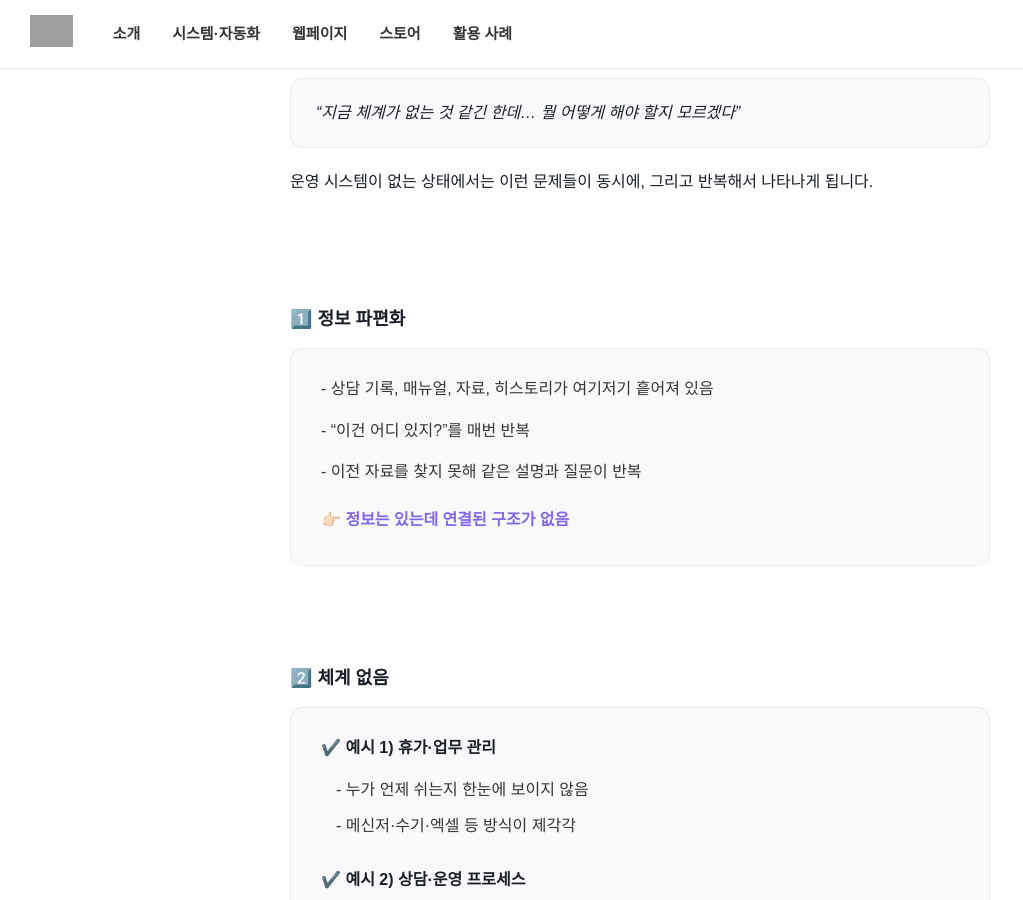
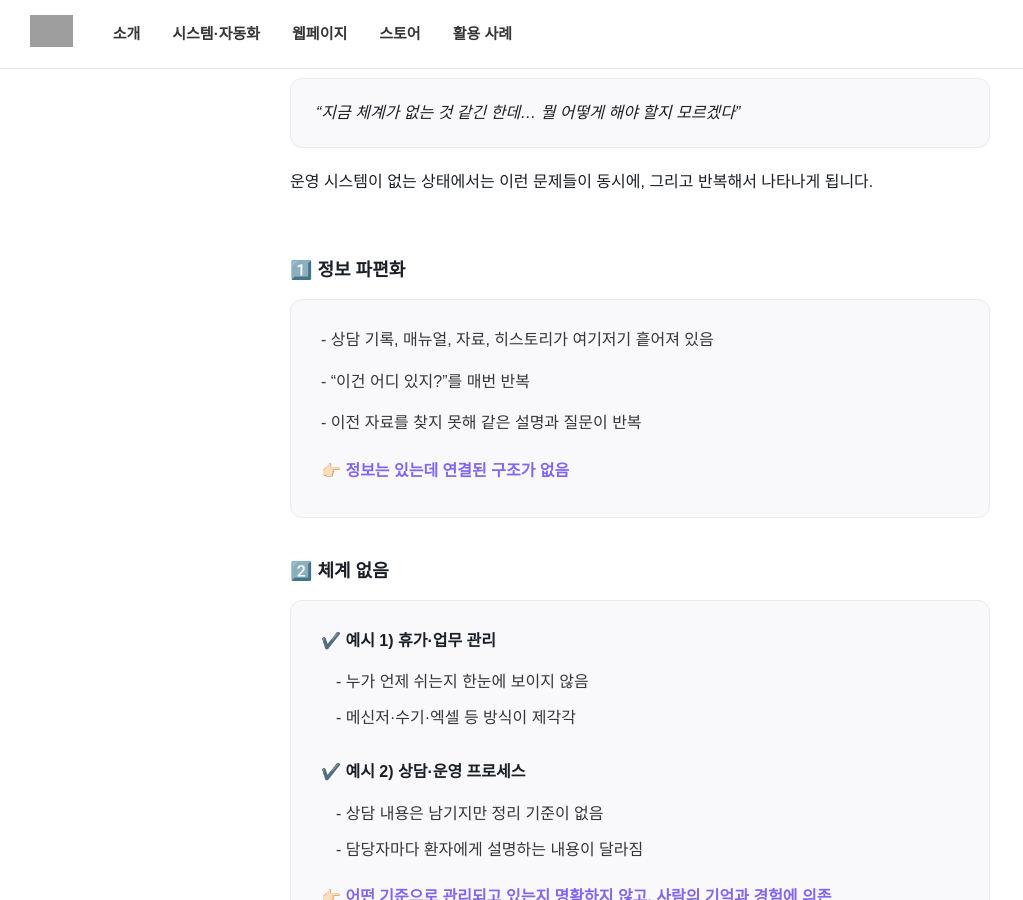
Before and after one commit to nsdlab26/blog, a Jekyll site: the page built from _posts/2026-01-10-hospital-ops-system.md, in a window 1280 px wide and 900 px high, scrolled down 532 px. Shown: the whole window, without its empty margins (0-1023 px from the left). Built offline with Jekyll 4.4.1, drawn with Linux system fonts in a browser that asks for light colours; some web fonts are replaced; grey boxes are pictures that could not be loaded.

Commit message:
Update 2026-01-10-hospital-ops-system.md

```diff
--- a/_posts/2026-01-10-hospital-ops-system.md
+++ b/_posts/2026-01-10-hospital-ops-system.md
@@ -18,7 +18,7 @@ meta_description: "병원에 내부 운영 시스템이 필요한 이유. 정보
 <p style="font-size: 16px; font-weight: 400; color: #1a1f27; margin-bottom: 20px; line-height: 1.8;">원장님들 이야기를 듣다 보면 아래 같은 고민을 많이 하고 계신 것 같았어요.</p>
 <div style="background-color: #f9f9fb; border: 1px solid #EAEAEF; padding: 20px 25px; border-radius: 12px; margin-bottom: 20px; color: #1a1f27; font-style: italic; line-height: 1.8;"><span style="font-size: 16px; font-weight: 400;">“지금 체계가 없는 것 같긴 한데… 뭘 어떻게 해야 할지 모르겠다”</span></div>
 <p style="font-size: 16px; line-height: 1.8; color: #1a1f27; font-weight: 400;">운영 시스템이 없는 상태에서는 이런 문제들이 동시에, 그리고 반복해서 나타나게 됩니다.</p>
-<p style="font-size: 16px; line-height: 1.8; color: #1a1f27; font-weight: 400;"> </p>
+<p style="font-size: 16px; line-height: 1.8; color: #1a1f27; font-weight: 400;"> </p>
 </section>
 <section style="margin-bottom: 60px;">
 <h3 style="font-size: 18px; font-weight: bold; color: #1a1f27; margin-bottom: 15px; line-height: 1.5;">1️⃣ 정보 파편화</h3>
@@ -30,7 +30,6 @@ meta_description: "병원에 내부 운영 시스템이 필요한 이유. 정보
 <li style="color: #8366ee; font-weight: bold;">👉🏻 정보는 있는데 연결된 구조가 없음</li>
 </ul>
 </div>
-<h3 style="font-size: 18px; font-weight: bold; color: #1a1f27; margin-bottom: 15px; line-height: 1.5;"> </h3>
 <h3 style="font-size: 18px; font-weight: bold; color: #1a1f27; margin-bottom: 15px; line-height: 1.5;">2️⃣ 체계 없음</h3>
 <div style="background-color: #f9f9fb; border: 1px solid #EAEAEF; padding: 25px 30px; border-radius: 12px; margin-bottom: 40px;">
 <p style="font-size: 16px; font-weight: bold; margin-bottom: 12px; color: #1a1f27;">✔️ 예시 1) 휴가·업무 관리</p>
@@ -45,7 +44,6 @@ meta_description: "병원에 내부 운영 시스템이 필요한 이유. 정보
 </ul>
 <p style="font-size: 16px; color: #8366ee; font-weight: bold; margin: 0;">👉🏻 어떤 기준으로 관리되고 있는지 명확하지 않고, 사람의 기억과 경험에 의존</p>
 </div>
-<h3 style="font-size: 18px; font-weight: bold; color: #1a1f27; margin-bottom: 15px; line-height: 1.5;"> </h3>
 <h3 style="font-size: 18px; font-weight: bold; color: #1a1f27; margin-bottom: 15px; line-height: 1.5;">3️⃣ 병원 운영 흐름 가시성 부족</h3>
 <div style="background-color: #f9f9fb; border: 1px solid #EAEAEF; padding: 25px 30px; border-radius: 12px; margin-bottom: 40px;">
 <p style="font-size: 16px; font-weight: bold; margin-bottom: 12px; color: #1a1f27;">✔️ 예시 1) 재고 관리</p>
@@ -62,7 +60,6 @@ meta_description: "병원에 내부 운영 시스템이 필요한 이유. 정보
 </div>
 </section>
 <section style="margin-bottom: 60px;">
-<h2 style="font-size: 22px; font-weight: bold; margin-bottom: 20px; color: #1a1f27; line-height: 1.5;"> </h2>
 <h2 style="font-size: 22px; font-weight: bold; margin-bottom: 20px; color: #1a1f27; line-height: 1.5;">차트(EMR)와 운영 시스템의 역할 차이</h2>
 <p style="font-size: 16px; font-weight: 400; color: #1a1f27; margin-bottom: 20px; line-height: 1.8;">EMR은 의료 기록을 남기지만, 운영에 대한 맥락을 관리하긴 어려워요. 차이를 예시로 보면 아래와 같습니다.</p>
 <table style="width: 100%; border-collapse: collapse; font-size: 15px; line-height: 1.6; color: #1a1f27; border: 1px solid #EAEAEF; border-radius: 12px; overflow: hidden;">
@@ -79,7 +76,6 @@ meta_description: "병원에 내부 운영 시스템이 필요한 이유. 정보
 </table>
 </section>
 <section style="margin-bottom: 60px;">
-<h2 style="font-size: 22px; font-weight: bold; margin-bottom: 20px; color: #1a1f27; line-height: 1.5;"> </h2>
 <h2 style="font-size: 22px; font-weight: bold; margin-bottom: 20px; color: #1a1f27; line-height: 1.5;">이런 운영 구조를 만들 수 있어요</h2>
 <p style="font-size: 16px; font-weight: 400; color: #1a1f27; line-height: 1.8;">노션·구글 워크스페이스를 활용해 구조화와 자동화를 적용하면,<br /> 병원 운영에 필요한 대부분의 영역을 하나의 흐름으로 관리할 수 있어요.<br /><br /><img style="width: 100%; border-radius: 8px;" src="https://cdn.imweb.me/upload/S20260317e48e798a6d243/7a0291bb69f45.png" alt="" /></p>
 </section>
```
